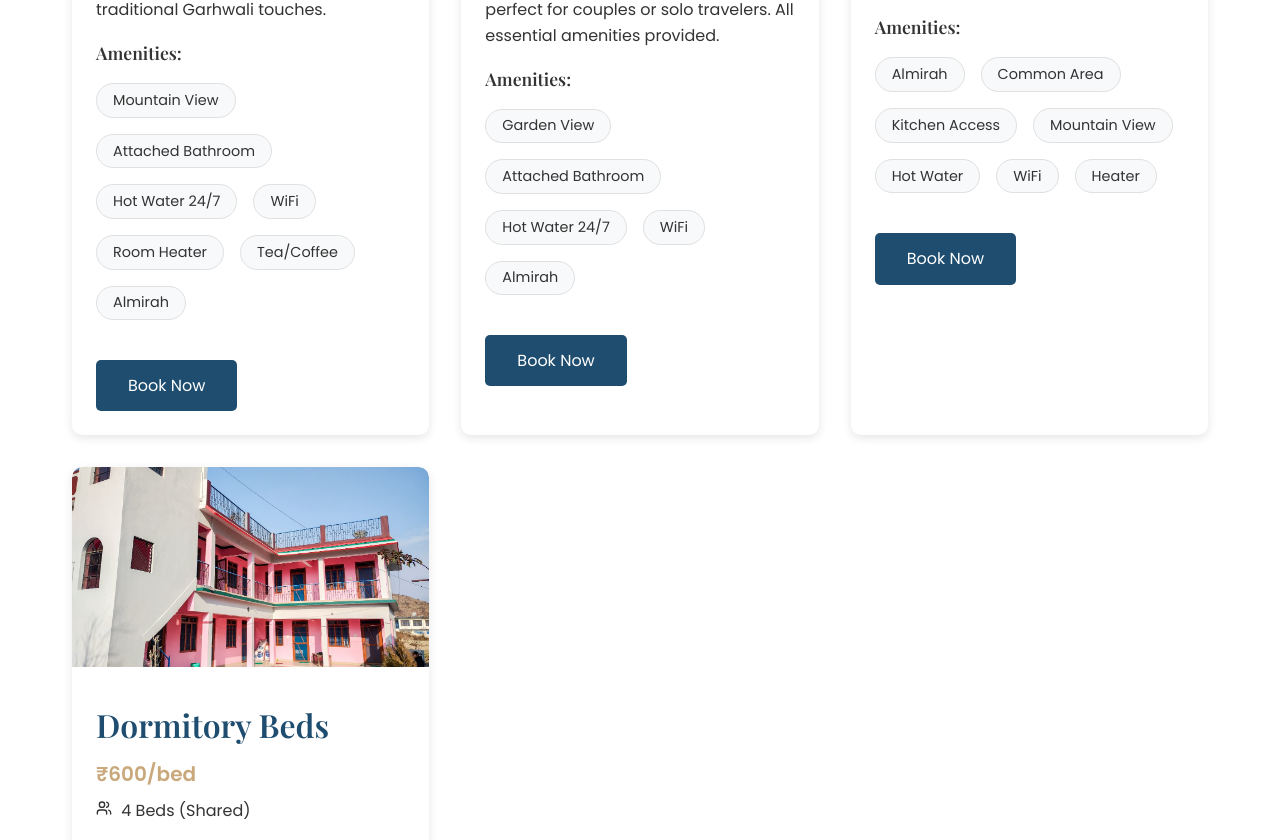
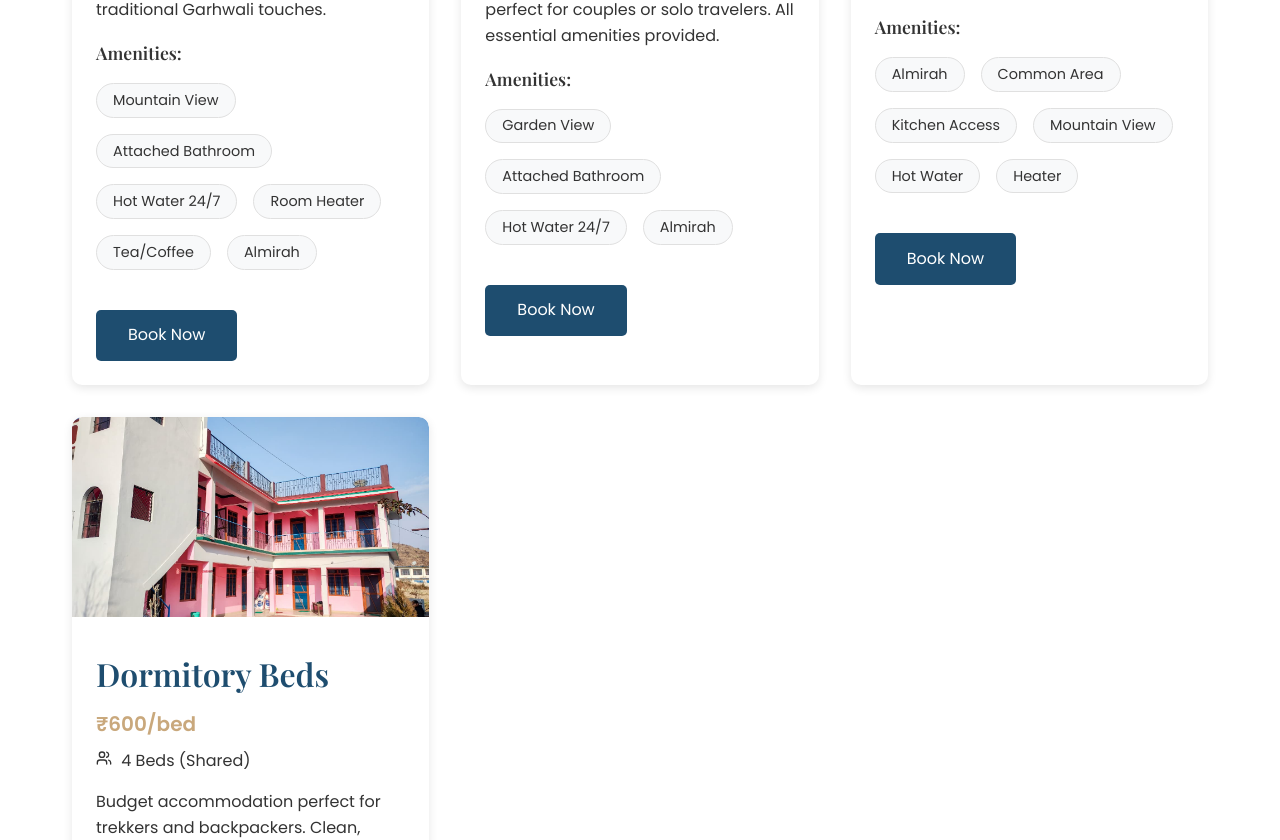
Before and after one commit to amolrana18/RanaGuestHouse, a Next.js app: page /rooms in a window 1280 px wide. Shown: the part 791-1631 px from the top of the page. Built offline with nearby package versions, Linux system fonts and the light colour scheme.

Commit message:
Remove redundant amenities from room listings

```diff
--- a/pages/rooms.js
+++ b/pages/rooms.js
@@ -10,28 +10,28 @@ export default function Rooms() {
       price: '₹2,000/night',
       capacity: '3 Adults + 1 Child',
       description: 'Wake up to breathtaking mountain views from your window. Spacious room with modern amenities and traditional Garhwali touches.',
-      amenities: ['Mountain View', 'Attached Bathroom', 'Hot Water 24/7', 'WiFi', 'Room Heater', 'Tea/Coffee ' ,"Almirah"]
+      amenities: ['Mountain View', 'Attached Bathroom', 'Hot Water 24/7', 'Room Heater', 'Tea/Coffee ' ,"Almirah"]
     },
     {
       name: 'Standard Double Room',
       price: '₹1,500/night',
       capacity: '2 Adults',
       description: 'Comfortable room with garden views, perfect for couples or solo travelers. All essential amenities provided.',
-      amenities: ['Garden View', 'Attached Bathroom', 'Hot Water 24/7', 'WiFi', 'Almirah']
+      amenities: ['Garden View', 'Attached Bathroom', 'Hot Water 24/7',  'Almirah']
     },
     {
       name: 'Family Room',
       price: '₹2,500/night',
       capacity: '2 Adults + 2 Children',
       description: 'Perfect for families or groups. Two double bed and a simgle bed and kitchen access.',
-      amenities: ['Almirah', 'Common Area', 'Kitchen Access', 'Mountain View', 'Hot Water', 'WiFi', 'Heater']
+      amenities: ['Almirah', 'Common Area', 'Kitchen Access', 'Mountain View', 'Hot Water',  'Heater']
     },
     {
       name: 'Dormitory Beds',
       price: '₹600/bed',
       capacity: '4 Beds (Shared)',
       description: 'Budget accommodation perfect for trekkers and backpackers. Clean, comfortable beds in a shared dormitory.',
-      amenities: ['Almirah', 'Common Bathroom', 'Hot Water', 'WiFi', 'Common Room', 'Charging Points']
+      amenities: ['Almirah', 'Common Bathroom', 'Hot Water',  'Common Room', 'Charging Points']
     }
   ];
 
```
